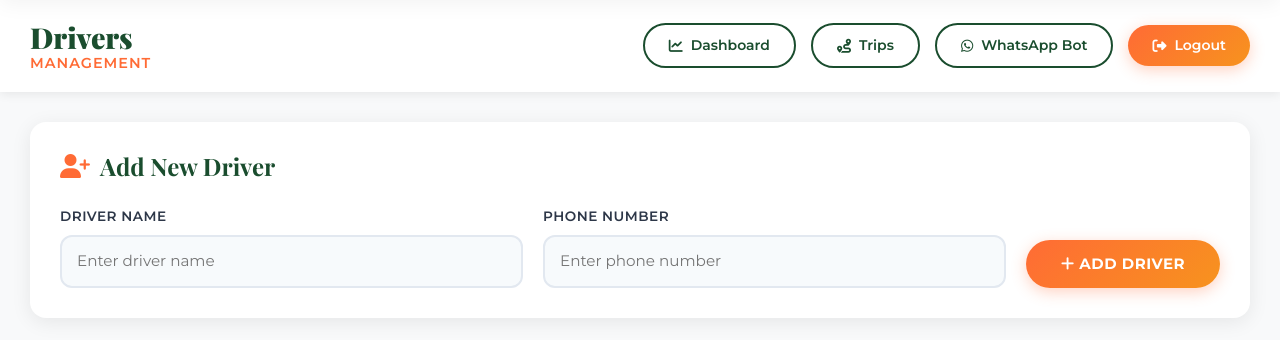
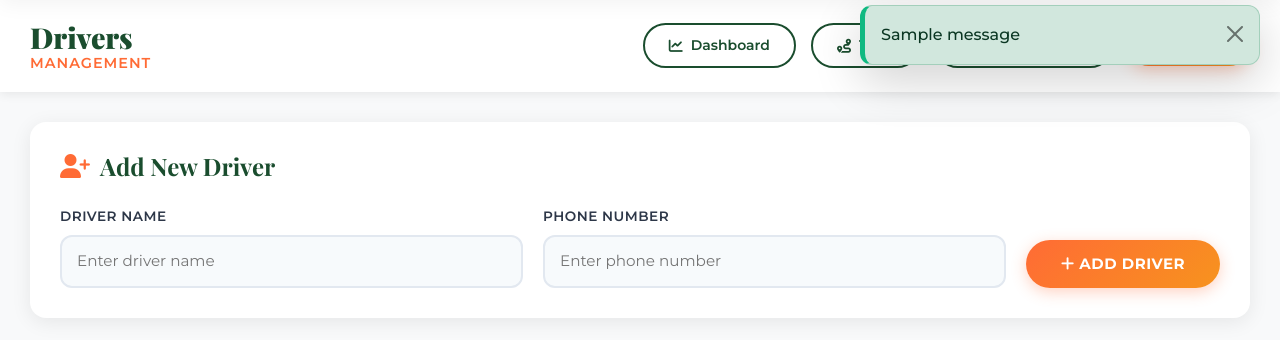
Before and after one commit to JIDENDRAN/samyuktha-travels, a Flask app: page /admin/drivers in a window 1280 px wide. Shown: the part 95-435 px from the top of the page. Run offline with Flask 3, Linux system fonts and the light colour scheme; a user stored in the database is signed in; tables that the repository leaves empty hold one stand-in row (values such as "Sample post"); one stand-in notice (Sample message) is shown; a database or web service that is not in the repository returns one stand-in record (values such as "Sample title"); parts of the project's set-up code (start-up, migrations or seed data) failed here and were passed over; some libraries are stand-ins or nearby versions; some web fonts are replaced.

Commit message:
Handle POST requests for contact and add flash toast UI

```diff
--- a/app.py
+++ b/app.py
@@ -288,8 +288,31 @@ def packages():
     return render_template("packages.html")
 
 
-@app.route("/contact")
+@app.route("/contact", methods=["GET", "POST"])
 def contact():
+    if request.method == "POST":
+        name = request.form.get("name")
+        email = request.form.get("email")
+        phone = request.form.get("phone")
+        subject = request.form.get("subject")
+        message = request.form.get("message")
+
+        if not all([name, email, phone, subject, message]):
+            flash("All fields are required", "error")
+            return redirect(url_for("contact"))
+
+        owner_alert = (
+            f"New Contact Form Submission!\n\n"
+            f"Name: {name}\n"
+            f"Email: {email}\n"
+            f"Phone: {phone}\n"
+            f"Subject: {subject}\n"
+            f"Message:\n{message}"
+        )
+        notify_admins(owner_alert)
+        flash("Your message has been sent successfully! We will get back to you soon.", "success")
+        return redirect(url_for("contact"))
+
     return render_template("contact.html")
 
 
--- a/templates/base.html
+++ b/templates/base.html
@@ -461,6 +461,26 @@
     </div>
   </header>
 
+  <div style="position: fixed; top: 100px; right: 20px; z-index: 9999; max-width: 400px; width: 90%;">
+    {% with messages = get_flashed_messages(with_categories=true) %}
+      {% if messages %}
+        {% for category, message in messages %}
+          {% if category == 'error' %}
+            <div class="alert alert-danger alert-dismissible fade show shadow-lg" role="alert" style="border-radius: 12px; font-weight: 500; border-left: 5px solid #ef4444;">
+              {{ message }}
+              <button type="button" class="btn-close" data-bs-dismiss="alert" aria-label="Close"></button>
+            </div>
+          {% else %}
+            <div class="alert alert-success alert-dismissible fade show shadow-lg" role="alert" style="border-radius: 12px; font-weight: 500; border-left: 5px solid #10b981;">
+              {{ message }}
+              <button type="button" class="btn-close" data-bs-dismiss="alert" aria-label="Close"></button>
+            </div>
+          {% endif %}
+        {% endfor %}
+      {% endif %}
+    {% endwith %}
+  </div>
+
   {% block content %}{% endblock %}
 
   <!-- FOOTER -->
```
